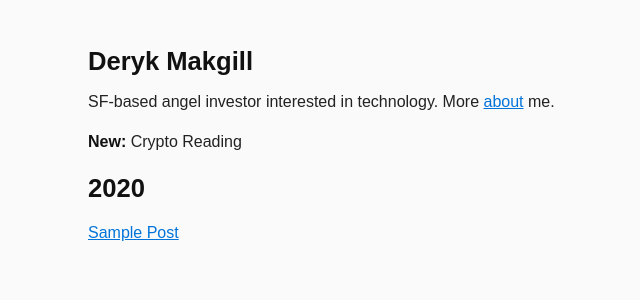
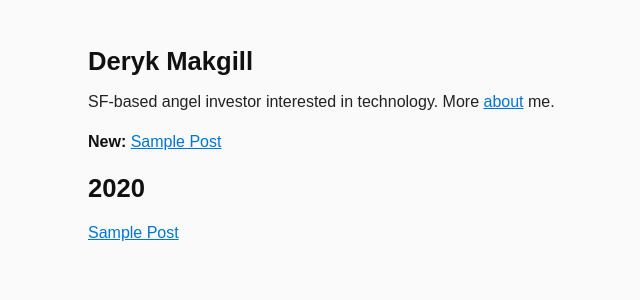
Before and after one commit to derykmakgill/dd, a Jekyll site: the page built from index.md, in a window 1280 px wide. Shown: the top 300 px of the page, without its empty margins (232-872 px from the left). Built offline with Jekyll 4.4.1, drawn with Linux system fonts in a browser that asks for light colours; our own code applies the rules of GitHub Pages for plain Markdown files.

Commit message:
Update index.md

```diff
--- a/index.md
+++ b/index.md
@@ -6,7 +6,12 @@ layout: default
 
 SF-based angel investor interested in technology. More [about](/about) me.
 
-**New:** Crypto Reading
+<p><strong>New:</strong> {% for post in site.posts limit:1 %}
+  <a href="{{ post.url }}">
+            {{ post.title }}
+          </a>
+{% endfor %}</p>
+
 
 <section class="archive-post-list">
 
```
